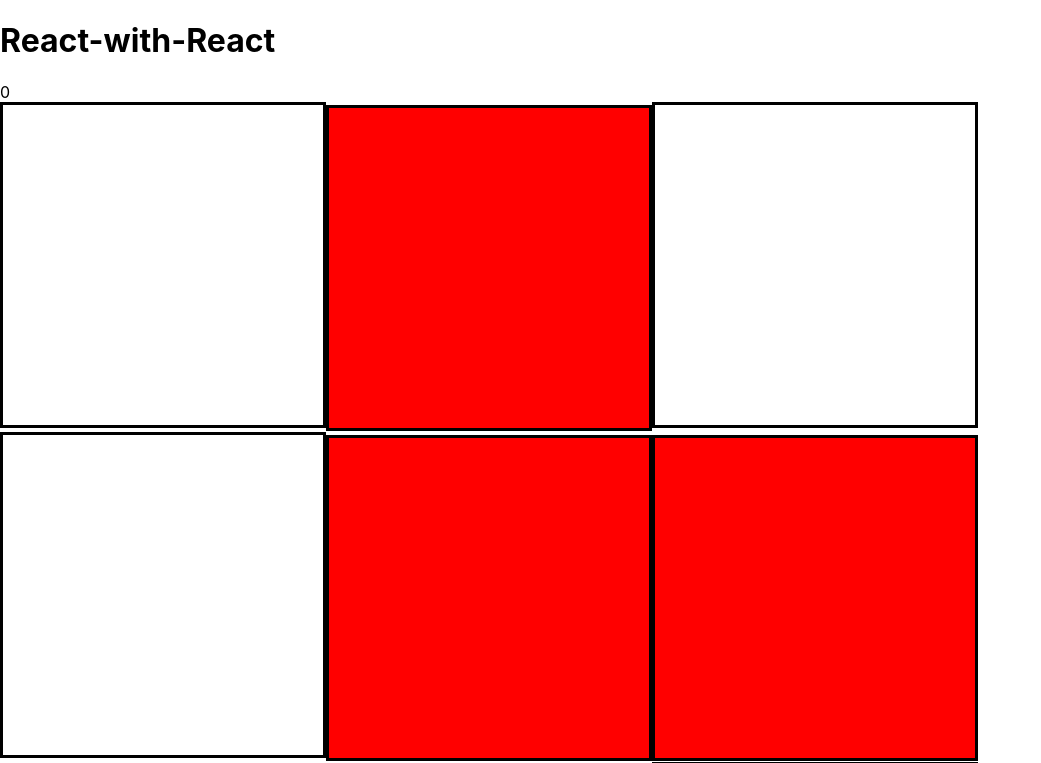
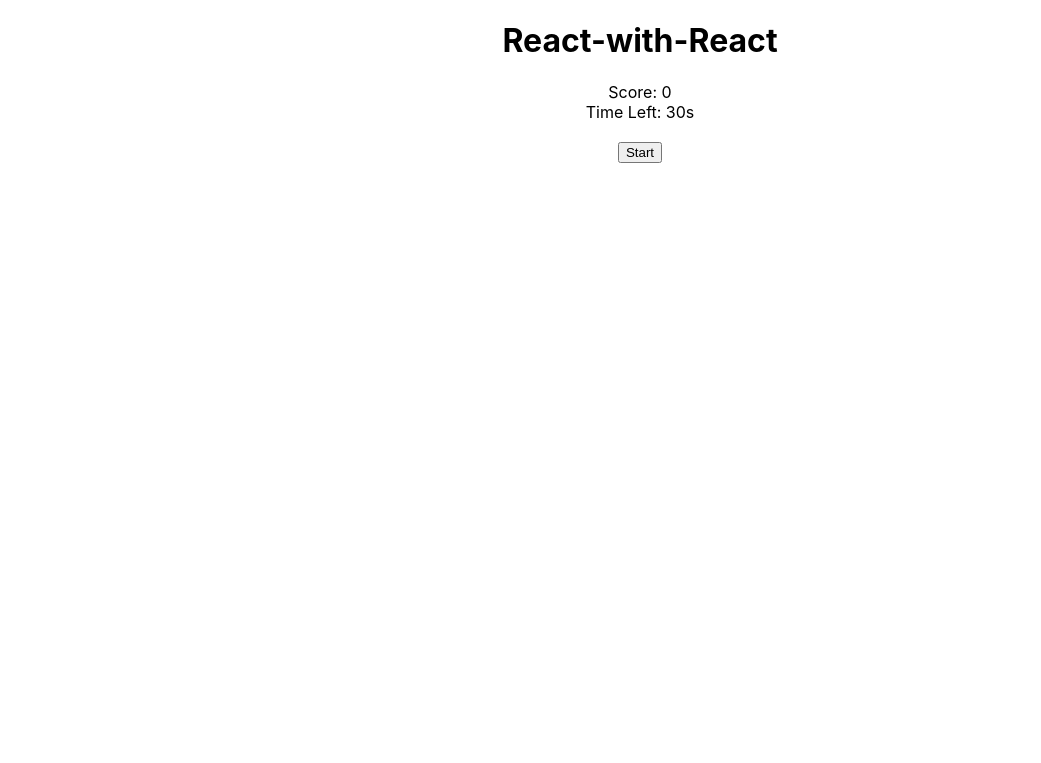
Before and after one commit to timryan10/react-with-react, a React (Create React App) app: page / in a window 1280 px wide. Shown: the top 763 px of the page, without its empty margins (0-1041 px from the left). Built offline with nearby package versions, Linux system fonts and the light colour scheme.

Commit message:
added start and restart functions

```diff
--- a/src/App.js
+++ b/src/App.js
@@ -1,29 +1,58 @@
-import { useState } from "react";
+import { useState, useEffect } from "react";
 import Container from './Components/Container';
 
 function App() {
 
   let [score, setScore] = useState(0)
+  let [showTargets, setShowTargets] = useState(false)
+  const [timeLeft, setTimeLeft] = useState(30); // 30-second timer
+  const [gameOver, setGameOver] = useState(false);
 
-  const createTarget = () => {
-    let targets = []
-    for (let i = 0; i < 9; i++){
-      targets.push(
-        <Container key={i} setScore={setScore} score={score} />
-      )
+  useEffect(() => {
+    let timer;
+    if (showTargets && timeLeft > 0) {
+      timer = setInterval(() => {
+        setTimeLeft(prev => prev - 1);
+      }, 1000);
+    } else if (timeLeft === 0 && showTargets) {
+      setGameOver(true);
+      setShowTargets(false);
     }
-    return(
-      <div>
-        {targets}
-      </div>
-    )
-  }
+
+    return () => clearInterval(timer);
+  }, [showTargets, timeLeft]);
+
+  const startGame = () => {
+    setScore(0);
+    setTimeLeft(30);
+    setGameOver(false);
+    setShowTargets(true);
+  };
+
+  const renderTargets = () => {
+    return Array.from({ length: 9 }, (_, i) => (
+      <Container key={i} setScore={setScore} score={score} />
+    ));
+  };
 
   return (
     <div className="App">
-      <h1>React-with-React</h1>
-      {score}
-      {createTarget()}
+      <h1 className="title">React-with-React</h1>
+      <div className="score">Score: {score}</div>
+      <div className="timer">Time Left: {timeLeft}s</div>
+
+      {!showTargets && !gameOver && (
+        <button onClick={startGame} className="start">Start</button>
+      )}
+
+      {showTargets && <div className="targets">{renderTargets()}</div>}
+
+      {gameOver && (
+        <div className="game-over">
+          <h2>Game Over!</h2>
+          <button onClick={startGame} className="restart">Restart</button>
+        </div>
+      )}
     </div>
   );
 }
--- a/src/Components/EmptySlot.js
+++ b/src/Components/EmptySlot.js
@@ -10,7 +10,7 @@ const EmptySlot = (props) => {
     })
 
     return(
-        <div>
+        <div className="container">
 
         </div>
     )
--- a/src/index.css
+++ b/src/index.css
@@ -11,3 +11,29 @@ code {
   font-family: source-code-pro, Menlo, Monaco, Consolas, 'Courier New',
     monospace;
 }
+
+.container{
+  border: solid;
+  margin: auto;
+}
+
+.title{
+  text-align: center;
+}
+
+.score{
+  text-align: center;
+}
+
+.start{
+  display: block;
+  margin: 20px auto;
+}
+
+.timer{
+  text-align: center;
+}
+
+.game-over{
+  text-align: center;
+}
```
